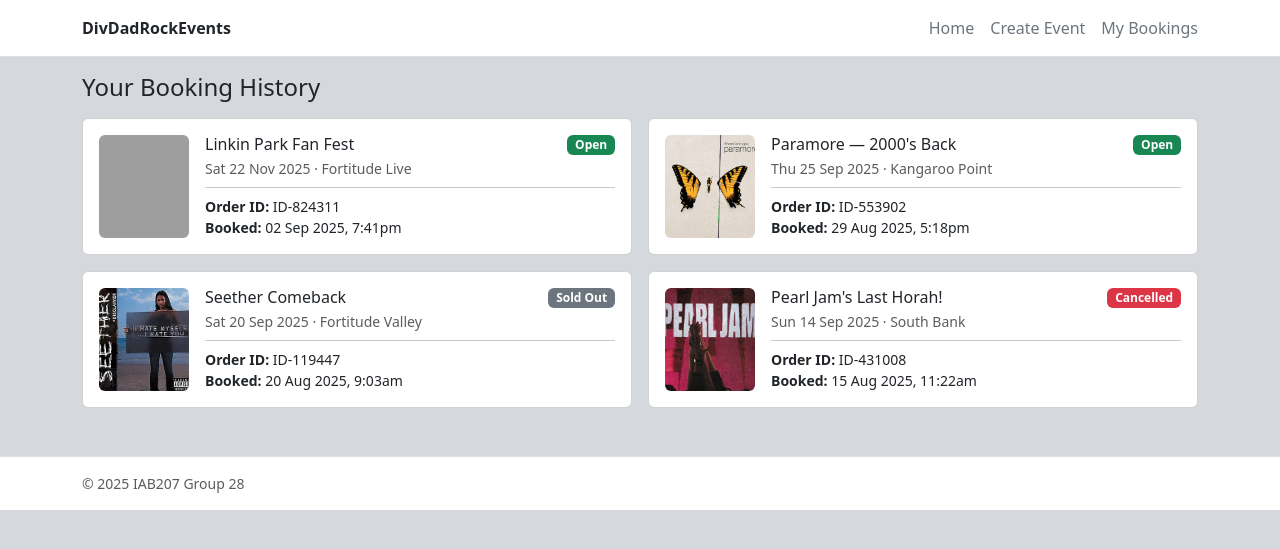
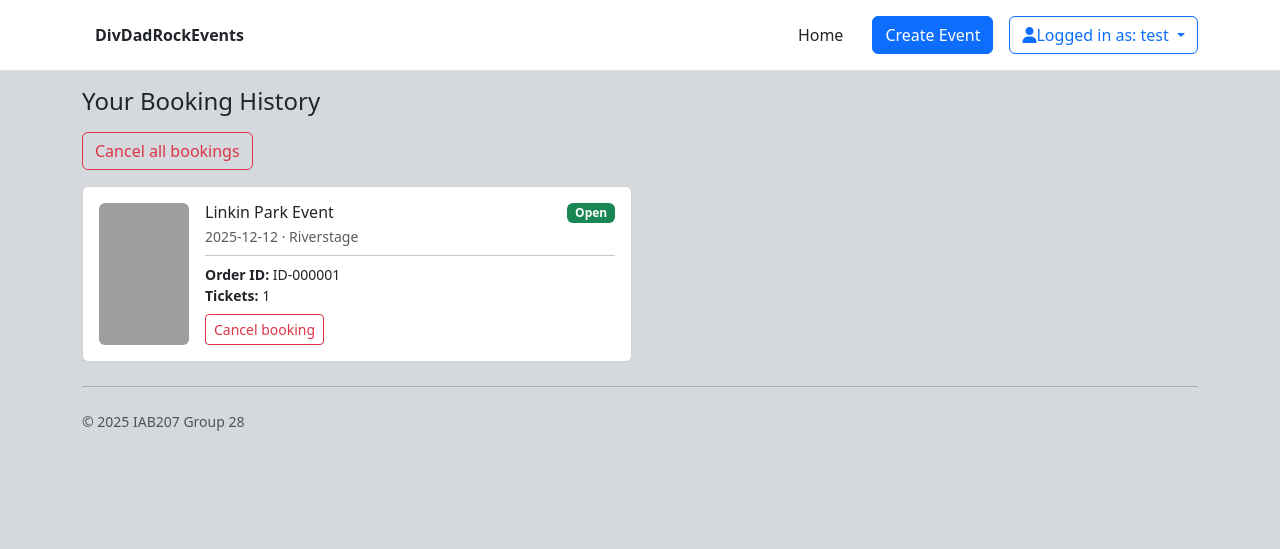
Before and after one commit to malign-seas/IAB207-2025Sem2-Group-28, a Flask app: page /bookings in a window 1280 px wide. Shown: the top 549 px of the page. Run offline with Flask 3, Linux system fonts and the light colour scheme; a user stored in the database is signed in; tables that the repository leaves empty hold one stand-in row (values such as "Sample post"); some libraries are stand-ins or nearby versions; grey boxes are pictures that could not be loaded.

Commit message:
Implemented functioning ticket and booking system

```diff
--- a/website/templates/base.html
+++ b/website/templates/base.html
@@ -27,7 +27,7 @@
                   <i class="fa-solid fa-user"></i>Logged in as: {{ current_user.username }}
                 </button>
                 <ul class="dropdown-menu">
-                    <li><a class="dropdown-item" href="{{ url_for('main.bookings_page') }}" class="link-secondary">My Bookings</a></li>
+                    <li><a class="dropdown-item" href="{{ url_for('main.bookings') }}" class="link-secondary">My Bookings</a></li>
                     <li><a class="dropdown-item" href="{{ url_for('auth.logout') }}">Logout</a></li>
                 </ul>
                 </div>
--- a/website/templates/bookings.html
+++ b/website/templates/bookings.html
@@ -1,115 +1,65 @@
-<!doctype html>
-<html lang="en">
-<head>
-  <meta charset="utf-8" />
-  <meta name="viewport" content="width=device-width, initial-scale=1" />
-  <title>My Bookings • DivDadRockEvents</title>
+{% extends "base.html" %}
+{% block content %}
 
-  <link href="https://cdn.jsdelivr.net/npm/bootstrap@5.3.3/dist/css/bootstrap.min.css" rel="stylesheet" />
-  <link rel="stylesheet" href="static/style/styles.css" />
-</head>
-<body>
-  <header class="py-3 mb-3 border-bottom bg-white">
-    <div class="container d-flex justify-content-between align-items-center">
-      <div><a href="index.html" class="fw-bold text-dark">DivDadRockEvents</a></div>
-      <nav class="d-flex gap-3">
-        <a href="index.html" class="link-secondary">Home</a>
-        <a href="create-event.html" class="link-secondary">Create Event</a>
-        <a href="bookings.html" class="link-secondary">My Bookings</a>
-      </nav>
-    </div>
-  </header>
-
-  <main class="container pb-5">
 <h1 class="h4 mb-3">Your Booking History</h1>
 
+{% if bookings %}
+  <form action="{{ url_for('main.cancel_all_bookings') }}" method="POST" class="mb-3">
+    {% if csrf_token %}<input type="hidden" name="csrf_token" value="{{ csrf_token() }}">{% endif %}
+    <button class="btn btn-outline-danger"
+            onclick="return confirm('Cancel ALL your bookings? This cannot be undone.');">
+      Cancel all bookings
+    </button>
+  </form>
+{% endif %}
 
 <div class="row g-3">
+  {% for booking, event in bookings %}
     <div class="col-12 col-md-6">
       <div class="card h-100">
         <div class="card-body d-flex gap-3">
-            <img src="static/img/linkin-park-meteora.jpg" alt="Meteora" class="thumb">
+          <img
+            src="{{ event.image or url_for('static', filename='img/placeholder.jpg') }}"
+            alt="{{ event.title }}" class="thumb">
           <div class="flex-grow-1">
             <div class="d-flex justify-content-between align-items-start">
-                <h2 class="h6 mb-1">Linkin Park Fan Fest</h2>
-                <span class="badge bg-success">Open</span>
+              <h2 class="h6 mb-1">{{ event.title }}</h2>
+              <span class="badge
+                {% if event.status == 'Open' %}bg-success
+                {% elif event.status == 'Cancelled' %}bg-danger
+                {% else %}bg-secondary{% endif %}">
+                {{ event.status }}
+              </span>
             </div>
-              <div class="small text-muted">Sat 22 Nov 2025 · Fortitude Live</div>
+
+            <div class="small text-muted">
+              {% if event.date %}{{ event.date }}{% endif %}
+              {% if event.venue %} · {{ event.venue }}{% endif %}
+            </div>
+
             <hr class="my-2">
-              <div class="small">
-                <strong>Order ID:</strong> ID-824311<br>
-                <strong>Booked:</strong> 02 Sep 2025, 7:41pm
+
+            <div class="small mb-2">
+              <strong>Order ID:</strong> ID-{{ "%06d"|format(booking.id) }}<br>
+              <strong>Tickets:</strong> {{ booking.num_tickets }}
+            </div>
+
+            <!-- Cancel individual booking button -->
+            <form action="{{ url_for('main.cancel_booking', booking_id=booking.id) }}"
+                  method="POST"
+                  onsubmit="return confirm('Cancel this booking?');">
+              {% if csrf_token %}
+                <input type="hidden" name="csrf_token" value="{{ csrf_token() }}">
+              {% endif %}
+              <button class="btn btn-outline-danger btn-sm">Cancel booking</button>
+            </form>
           </div>
         </div>
       </div>
     </div>
+  {% else %}
+    <p>No Events Booked.</p>
+  {% endfor %}
 </div>
 
-      <div class="col-12 col-md-6">
-        <div class="card h-100">
-          <div class="card-body d-flex gap-3">
-            <img src="static/img/paramore-decode.jpg" alt="Paramore" class="thumb">
-            <div class="flex-grow-1">
-              <div class="d-flex justify-content-between align-items-start">
-                <h2 class="h6 mb-1">Paramore — 2000's Back</h2>
-                <span class="badge bg-success">Open</span>
-              </div>
-              <div class="small text-muted">Thu 25 Sep 2025 · Kangaroo Point</div>
-              <hr class="my-2">
-              <div class="small">
-                <strong>Order ID:</strong> ID-553902<br>
-                <strong>Booked:</strong> 29 Aug 2025, 5:18pm
-              </div>
-            </div>
-          </div>
-        </div>
-      </div>
-
-      <div class="col-12 col-md-6">
-        <div class="card h-100">
-          <div class="card-body d-flex gap-3">
-            <img src="static/img/seether-fine-again.jpg" alt="Seether" class="thumb">
-            <div class="flex-grow-1">
-              <div class="d-flex justify-content-between align-items-start">
-                <h2 class="h6 mb-1">Seether Comeback</h2>
-                <span class="badge bg-secondary">Sold Out</span>
-              </div>
-              <div class="small text-muted">Sat 20 Sep 2025 · Fortitude Valley</div>
-              <hr class="my-2">
-              <div class="small">
-                <strong>Order ID:</strong> ID-119447<br>
-                <strong>Booked:</strong> 20 Aug 2025, 9:03am
-              </div>
-            </div>
-          </div>
-        </div>
-      </div>
-
-      <div class="col-12 col-md-6">
-        <div class="card h-100">
-          <div class="card-body d-flex gap-3">
-            <img src="static/img/pearl-jam-ten.jpg" alt="Pearl Jam" class="thumb">
-            <div class="flex-grow-1">
-              <div class="d-flex justify-content-between align-items-start">
-                <h2 class="h6 mb-1">Pearl Jam's Last Horah!</h2>
-                <span class="badge bg-danger">Cancelled</span>
-              </div>
-              <div class="small text-muted">Sun 14 Sep 2025 · South Bank</div>
-              <hr class="my-2">
-              <div class="small">
-                <strong>Order ID:</strong> ID-431008<br>
-                <strong>Booked:</strong> 15 Aug 2025, 11:22am
-              </div>
-            </div>
-          </div>
-        </div>
-      </div>
-
-    </div>
-  </main>
-
-  <footer class="border-top bg-white">
-    <div class="container py-3 small text-muted">© 2025 IAB207 Group 28</div>
-  </footer>
-</body>
-</html>
+{% endblock %}
--- a/website/views.py
+++ b/website/views.py
@@ -1,29 +1,73 @@
 from flask import Blueprint, render_template, request
-from .forms import LoginForm
-from .models import User
-from .models import Event
+from flask_login import login_required, current_user
 from . import db
+from .models import User, Event, Booking
 
 main_bp = Blueprint('main', __name__)
 
 @main_bp.route('/')
 def index():
-    login_form = LoginForm()
-    users = get_user_list()
+    # home page: list all events
     events = db.session.scalars(db.select(Event)).all()
-    #return render_template('base.html', html_form=login_form, title='login', users=users)
     return render_template('index.html', events=events)
 
 @main_bp.route('/search')
 def search():
-    query = "%" + request.args['search'] + "%"
-    events = db.session.scalars(db.select(Event).where(Event.title.like(query))).all()
+    term = request.args.get('search', '')
+    q = f"%{term}%"
+    events = db.session.scalars(db.select(Event).where(Event.title.like(q))).all()
     return render_template('index.html', events=events)
 
-def get_user_list():
-    demo_user = User(username="testuser1", email="demouser@example.com", password="hashedpassword1")
-    return [demo_user]
+@main_bp.route('/bookings')
+@login_required
+def bookings():
 
-@main_bp.route('/bookings')
-def bookings_page():
-    return render_template('bookings.html')
+    rows = (
+        db.session.query(Booking, Event)
+        .join(Event, Booking.event_id == Event.id)
+        .filter(Booking.user_id == current_user.id)
+        .order_by(Booking.booking_date.desc())
+        .all()
+    )
+    return render_template('bookings.html', bookings=rows)
+
+from flask import redirect, url_for, flash
+from flask_login import login_required, current_user
+from .models import Booking, Event
+from . import db
+
+@main_bp.route('/bookings/cancel_all', methods=['POST'])
+@login_required
+def cancel_all_bookings():
+
+    bookings = Booking.query.filter_by(user_id=current_user.id).all()
+    if not bookings:
+        flash("You don't have any bookings to cancel.", "info")
+        return redirect(url_for('main.bookings'))
+
+
+    for b in bookings:
+        ev = db.session.get(Event, b.event_id)
+        if ev:
+            ev.tickets_left += b.num_tickets
+        db.session.delete(b)
+
+    db.session.commit()
+    flash("All your bookings have been cancelled.", "success")
+    return redirect(url_for('main.bookings'))
+
+@main_bp.route('/bookings/<int:booking_id>/cancel', methods=['POST'])
+@login_required
+def cancel_booking(booking_id):
+
+    b = Booking.query.filter_by(id=booking_id, user_id=current_user.id).first_or_404()
+
+
+    ev = db.session.get(Event, b.event_id)
+    if ev:
+        ev.tickets_left += b.num_tickets
+
+    db.session.delete(b)
+    db.session.commit()
+    flash("Booking cancelled.", "success")
+    return redirect(url_for('main.bookings'))
```
Also changed, not shown: website/events.py (+83 -25 lines), website/templates/detail.html (+53 -53 lines). Lines whose indentation alone changed are shown as unchanged.
